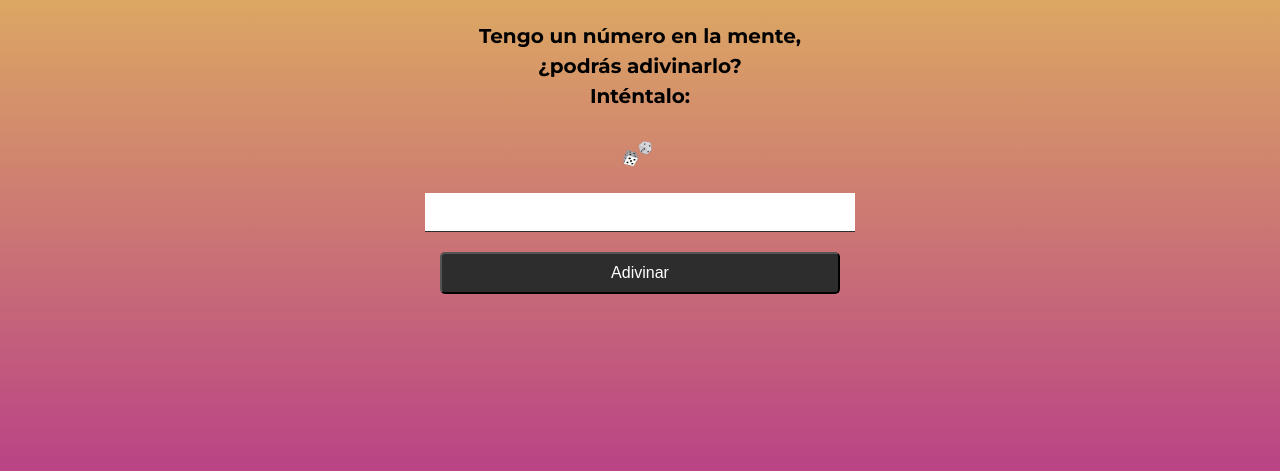
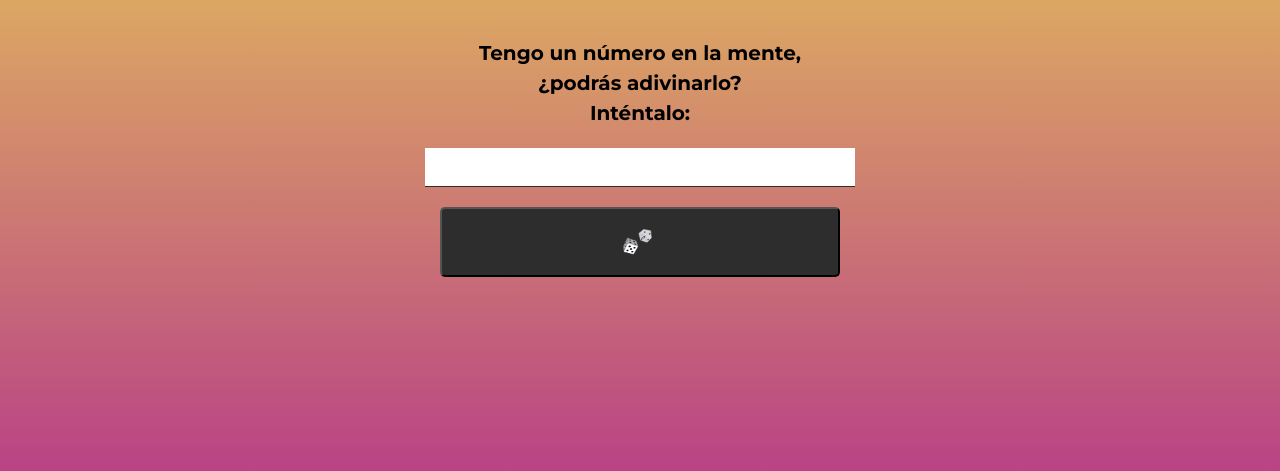
Before and after one commit to Janselin/numero-magico, a plain HTML site: page index.html in a window 1280 px wide. Shown: the part 311-782 px from the top of the page. Drawn offline with Linux system fonts and the light colour scheme.

Commit message:
added gif inside button

```diff
--- a/index.html
+++ b/index.html
@@ -13,9 +13,11 @@
     <h1 class="title">El número mágico 🧙🏻‍♀️</h1>
 
     <p class="big">Tengo un número en la mente, <br> ¿podrás adivinarlo? <br> Inténtalo:</p>
-    <img src="dados.gif" alt="" class="dados">
+
     <input type="number" id="numero-usuario" min="0" max="100">
-    <button id="boton-adivinar">Adivinar</button>
+    <button id="boton-adivinar">
+      <img src="dados.gif" alt="" class="dados">
+    </button>
     <p id="mensaje"></p>
   </main>
   <script src="main.js"></script>
```
